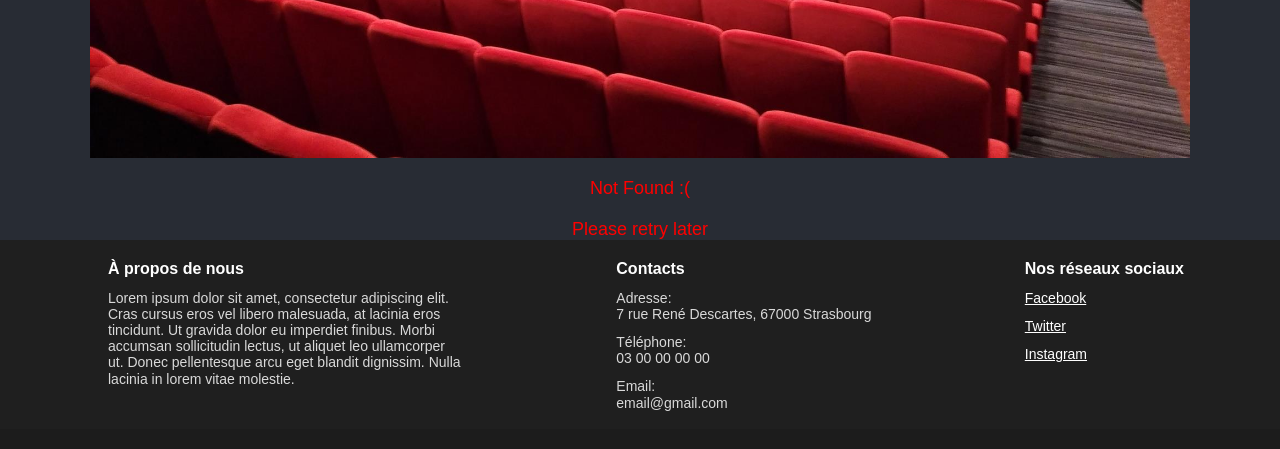
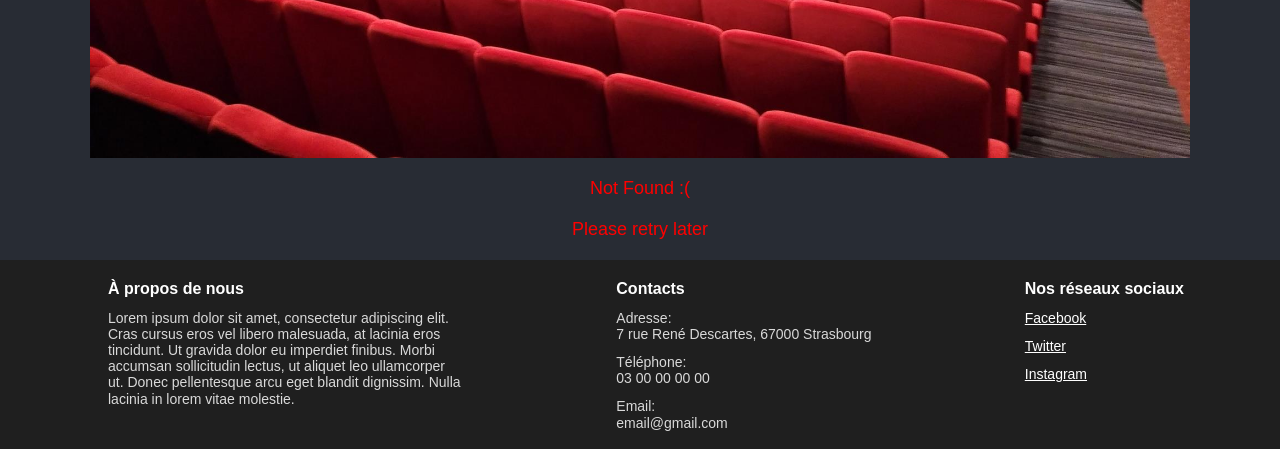
Before and after one commit to Aziks0/prog-web2-projet, a PHP site: page / in a window 1280 px wide. Shown: the part 541-990 px from the top of the page. Before the commit the page ends 952 px from the top, so only its background shows below. Run offline with PHP 8.4, Linux system fonts and the light colour scheme.

Commit message:
fix: margin no article element in index

```diff
--- a/public/css/index.css
+++ b/public/css/index.css
@@ -25,7 +25,7 @@
 }
 
 .index__no_article {
-  margin-top: 20px;
+  margin: 20px 0 20px 0;
   font-size: 18px;
   white-space: pre-line;
   text-align: center;
```
